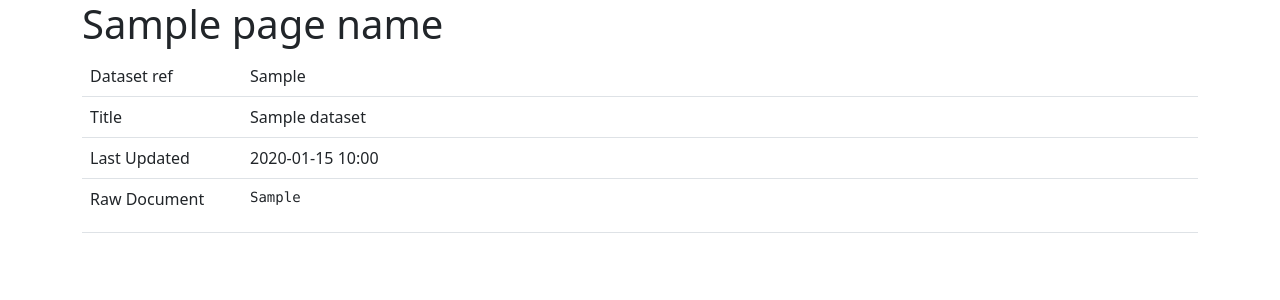
After one commit to Aye-Aye-Dev/Vontsira, a Flask app: template vontsira/templates/dataset_single.html in a window 1280 px wide. The commit adds this page. Shown: the top 300 px of the page. Run offline with Flask 2, Linux system fonts and the light colour scheme; tables that the repository leaves empty hold one stand-in row (values such as "Sample post"); the template is opened without the code that fills it: values that come from a table or form of the project are taken from there, most other values are stand-ins (such as "Sample title", 1, 10 or a date in 2020); parts of the project's set-up code (start-up, migrations or seed data) failed here and were passed over.

Commit message:
added: single dataset view to UI tidied: UI styling a little

```diff
--- /dev/null
+++ b/vontsira/static/default.css
@@ -0,0 +1,9 @@
+a.dataset_ref_link {
+    text-decoration: none;
+    font-family: monospace;
+    font-size: 1.5rem;
+}
+
+a:hover.dataset_ref_link {
+    text-decoration: underline;
+}
--- a/vontsira/templates/base.html
+++ b/vontsira/templates/base.html
@@ -5,6 +5,7 @@
     <meta name="viewport" content="width=device-width, initial-scale=1, shrink-to-fit=no">
     <!-- CSS only -->
 	<link href="https://cdn.jsdelivr.net/npm/bootstrap@5.0.0-beta1/dist/css/bootstrap.min.css" rel="stylesheet" integrity="sha384-giJF6kkoqNQ00vy+HMDP7azOuL0xtbfIcaT9wjKHr8RbDVddVHyTfAAsrekwKmP1" crossorigin="anonymous">
+	<link rel="stylesheet" href="{{url_for('static', filename='default.css')}}"  />
     <title>{{page_name}}| Vontsira Data Registry</title>
     <style type='text/css'>
     .icon_container{
--- /dev/null
+++ b/vontsira/templates/dataset_single.html
@@ -0,0 +1,24 @@
+{% extends "base.html" %}
+{% block body %}
+
+<h1>{{page_name}}</h1>
+
+<table class="table">
+  <col style="width:10em">
+  <tbody>
+    <tr>
+      <td>Dataset ref</td><td>{{dataset.dataset_ref}}</td>
+    </tr>
+    <tr>
+      <td>Title</td><td>{{dataset.title}}</td>
+    </tr>
+    <tr>
+      <td>Last Updated</td><td>{{dataset.last_updated.strftime('%Y-%m-%d %H:%M')}}</td>
+    </tr>
+    <tr>
+      <td>Raw Document</td><td><pre>{{raw_document}}</pre></td>
+    </tr>
+  </tbody>
+</table>
+
+{% endblock %}
--- a/vontsira/templates/index.html
+++ b/vontsira/templates/index.html
@@ -1,7 +1,6 @@
 {% extends "base.html" %}
 {% block body %}
-
-<h1>Vontsira - a data registry</h1>
+<h1>Vontsira <small class="text-muted">a data registry</small></h1>
 
 <p>
 <a class="btn btn-primary" href="/dataset/" role="button">Datasets</a>
```
Also changed, not shown: vontsira/controllers/dataset.py (+16 -0 lines), vontsira/templates/dataset_list_macro.html (+4 -3 lines), vontsira/tests/test_dataset_ui.py (+20 -8 lines), vontsira/views/dataset_ui.py (+9 -2 lines).
